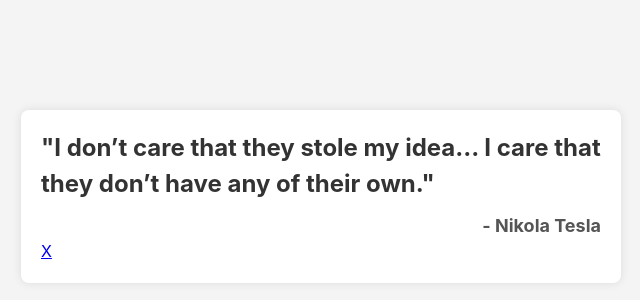
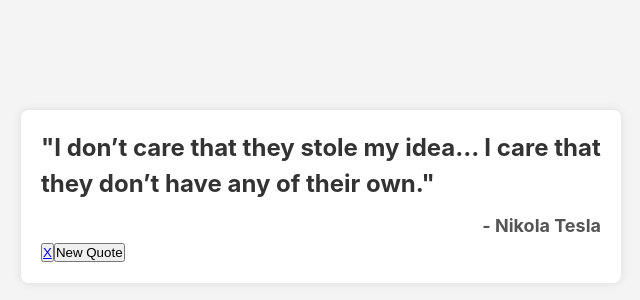
Before and after one commit to nedoratic/fcc-fedl-01-random-quote-machine, a React (Vite) app: page / in a window 1280 px wide. Shown: the part 204-504 px from the top of the page, without its empty margins (319-959 px from the left). Built offline with nearby package versions, Linux system fonts and the light colour scheme.

Commit message:
new quote button added

```diff
--- a/src/App.tsx
+++ b/src/App.tsx
@@ -28,11 +28,14 @@
 			<div className="quote-content">
 				<h2 id="text">"{text}"</h2>
 				<h4 id="author">- {author}</h4>
-				<div className="buttons">
-					<a className="twitter-share-button" href={`https://twitter.com/intent/tweet?text=${encodeURIComponent(`"${text}" - ${author}`)}`}>
+				<button>
+					<a className="twitter-share-button" id="tweet-quote" href={`https://twitter.com/intent/tweet?text=${encodeURIComponent(`"${text}" - ${author}`)}`} target="_blank">
 						X
 					</a>
-				</div>
+				</button>
+				<button id="new-quote" href="">
+					New Quote
+				</button>
 			</div>
 		</div>
 	);
```
